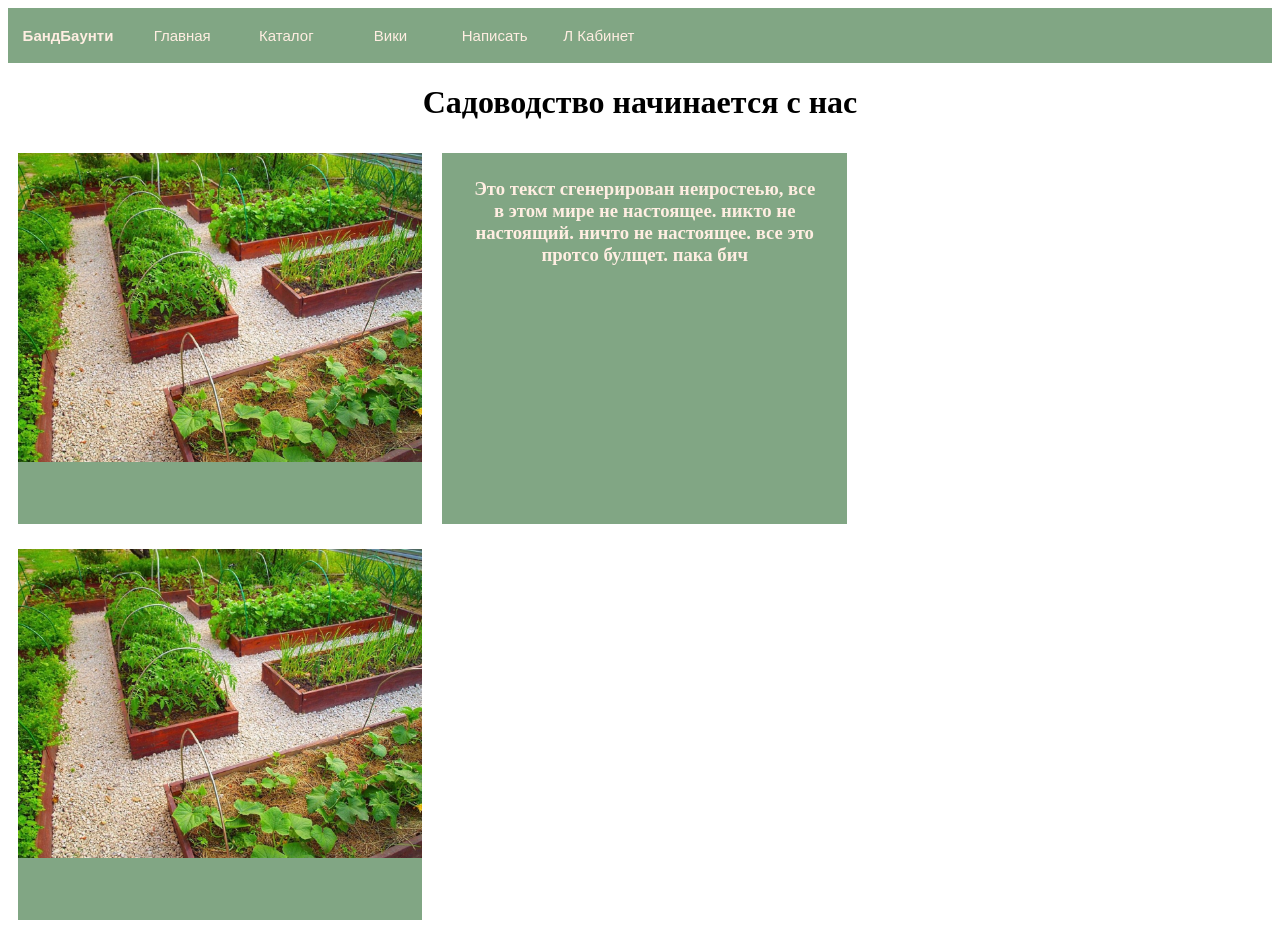
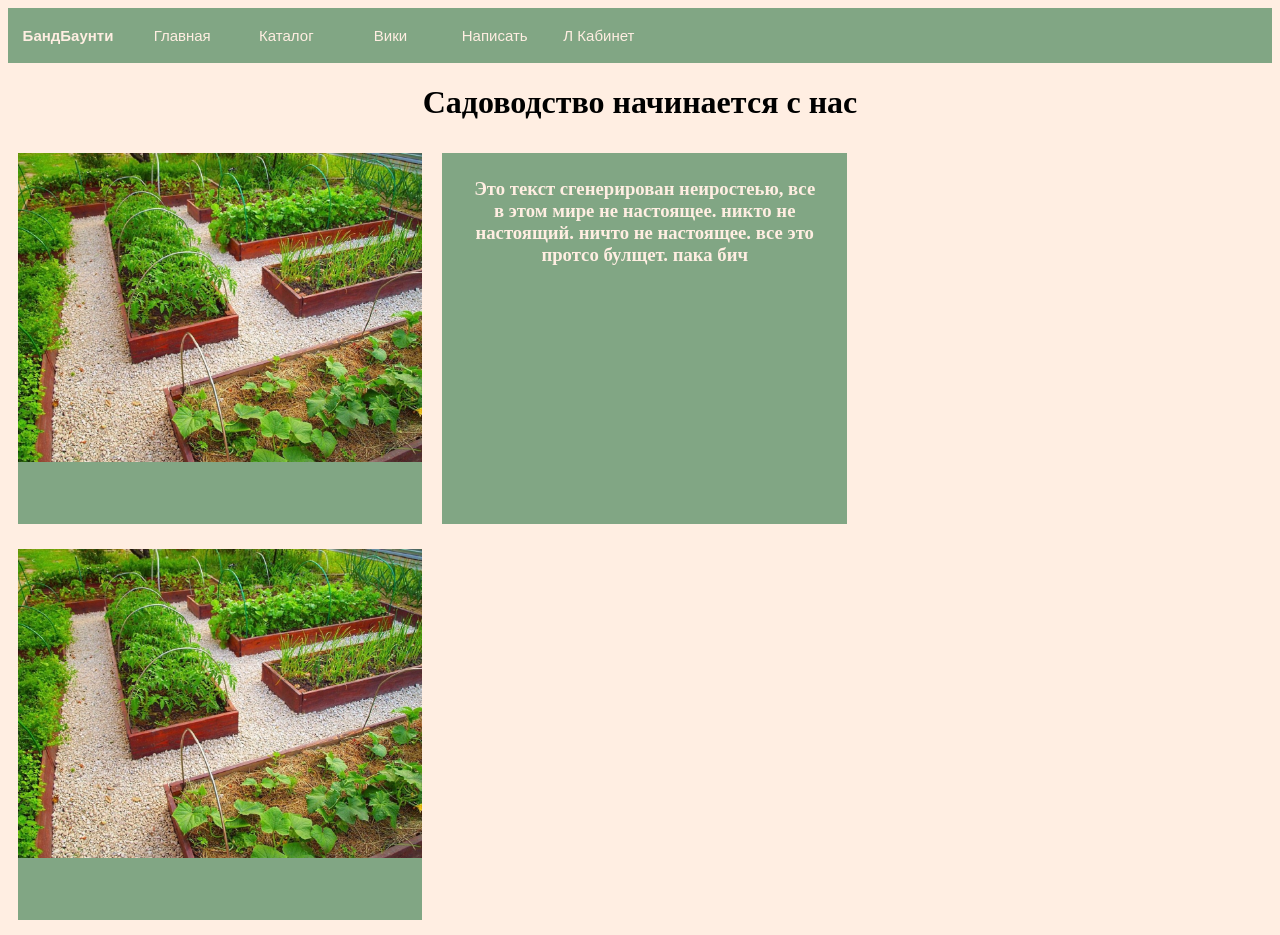
Before and after one commit to Bra45f/Skavrenuk_sait_po_sadovodstvu, a plain HTML site: page index.html in a window 1280 px wide. Drawn offline with Linux system fonts and the light colour scheme.

Commit message:
изменил бэкраунд

```diff
--- a/style.css
+++ b/style.css
@@ -1,3 +1,7 @@
+body{
+    background-color: #FFEEE2;
+}
+
 #topnav {
     width: 100%;
     position: static;
```
